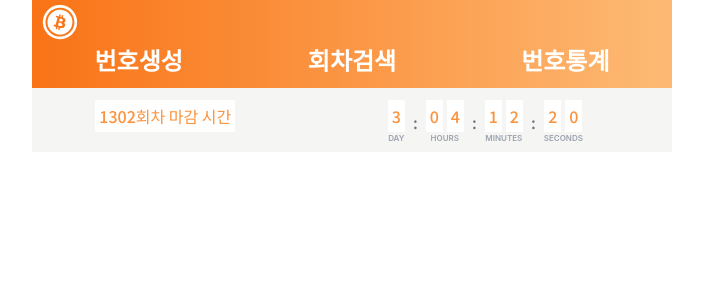
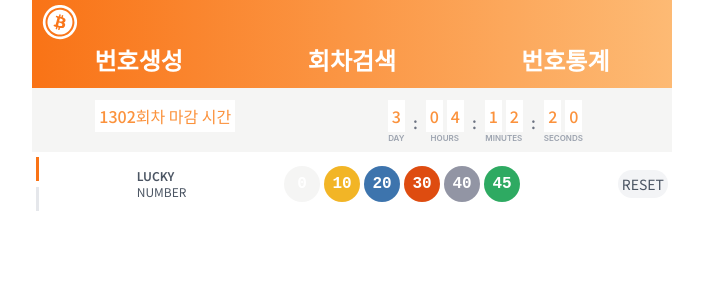
Before and after one commit to mulmer663/react_study_week3, a React (Create React App) app: page / in a window 1280 px wide. Shown: the top 300 px of the page, without its empty margins (288-991 px from the left). Built offline with nearby package versions, Linux system fonts and the light colour scheme; a web font is replaced by a local one.

Commit message:
LUCKY 넘버까지 완료

```diff
--- a/package.json
+++ b/package.json
@@ -10,6 +10,7 @@
     "@types/node": "^16.18.91",
     "@types/react": "^18.2.70",
     "@types/react-dom": "^18.2.22",
+    "clsx": "^2.1.0",
     "react": "^18.2.0",
     "react-dom": "^18.2.0",
     "react-scripts": "5.0.1",
--- /dev/null
+++ b/src/common/atom/Ball.tsx
@@ -0,0 +1,19 @@
+import React from 'react';
+import clsx from "clsx";
+
+const Ball = ({num}: { num: number }) => {
+    return (
+        <div className={clsx('size-9 rounded-full font-jamsil text-white text-base text-center font-bold content-center',
+            {
+                'text-stone-100 bg-stone-100 cursor-pointer hover:bg-stone-300 hover:text-stone-300': num <= 0,
+                'bg-[#f2b526] cursor-default': 1 <= num && num <= 10,
+                'bg-[#3d74ad] cursor-default': 11 <= num && num <= 20,
+                'bg-[#de4c10] cursor-default': 21 <= num && num <= 30,
+                'bg-[#9295A4] cursor-default': 31 <= num && num <= 40,
+                'bg-[#2eaa62] cursor-default': 41 <= num
+            })}>{num}
+        </div>
+    );
+};
+
+export default Ball;
--- /dev/null
+++ b/src/common/atom/Reset.tsx
@@ -0,0 +1,11 @@
+import React from 'react';
+
+const Reset = () => {
+    return (
+        <button className='p-1 mr-1 rounded-full font-noto-sans text-gray-600 text-center text-sm content-center bg-gray-100 hover:bg-gray-300'>
+            RESET
+        </button>
+    );
+};
+
+export default Reset;
--- /dev/null
+++ b/src/common/molecules/SixBalls.tsx
@@ -0,0 +1,13 @@
+import React from 'react';
+import Ball from "../atom/Ball";
+
+const SixBalls = ({numbers}: { numbers: number[] }) => {
+    return (
+        <div className='flex flex-row justify-between items-center gap-1'>
+            {numbers.map((num, index) =>
+                <Ball key={index} num={num}/>)}
+        </div>
+    );
+};
+
+export default SixBalls;
--- a/src/common/molecules/TimeTile.tsx
+++ b/src/common/molecules/TimeTile.tsx
@@ -1,7 +1,7 @@
 import React from 'react';
 import Tile from "../atom/Tile";
 import {formatTime} from "../utils/Utils";
-import GrayText from "../atom/GrayText";
+import GrayText from "../atom/GrayXxsText";
 
 /**
  * 시간과 인덱스 텍스트를 받아 만드는 시간 타일 분자 컴포넌트
--- a/src/component/body/Body.tsx
+++ b/src/component/body/Body.tsx
@@ -1,10 +1,12 @@
 import React from 'react';
 import TimerArea from "./timer/TimerArea";
+import LuckyLotto from "./luckylotto/LuckyLotto";
 
 const Body = () => {
     return (
         <div>
             <TimerArea/>
+            <LuckyLotto/>
         </div>
     );
 };
--- a/src/component/body/luckylotto/LuckyLotto.tsx
+++ b/src/component/body/luckylotto/LuckyLotto.tsx
@@ -1,12 +1,24 @@
 import React from 'react';
+import Reset from "../../../common/atom/Reset";
+import SixBalls from "../../../common/molecules/SixBalls";
 
 /**
  * 럭키 번호 추첨 컴포넌트
  */
 const LuckyLotto = () => {
+    const numbers: number[] = [0, 10, 20, 30, 40, 45]
     return (
-        <div className="h-16">
-
+        <div className="h-16 flex flex-row justify-between items-center">
+            <div className="h-5/6 flex flex-col justify-around gap-1.5 ml-1 hover:cursor-grab active:cursor-grabbing">
+                <div className='w-[3px] h-1/2 bg-orange-500'></div>
+                <div className='w-[3px] h-1/2 bg-gray-200'></div>
+            </div>
+            <div className='hover:cursor-grab active:cursor-grabbing'>
+                <p className='text-gray-600 font-noto-sans text-xs font-semibold'>LUCKY</p>
+                <p className='text-gray-600 font-noto-sans text-xs'>NUMBER</p>
+            </div>
+            <SixBalls numbers={numbers}/>
+            <Reset/>
         </div>
     );
 };
--- a/src/component/body/timer/Timer.tsx
+++ b/src/component/body/timer/Timer.tsx
@@ -2,7 +2,7 @@ import React, {useEffect, useState} from 'react';
 import {calcTimeLeft} from "../../../common/utils/Utils";
 import Tile from "../../../common/atom/Tile";
 import GrayTile from "../../../common/atom/GrayTile";
-import GrayText from "../../../common/atom/GrayText";
+import GrayText from "../../../common/atom/GrayXxsText";
 import TimeTile from "../../../common/molecules/TimeTile";
 
 /**
--- a/src/component/header/TopNav.tsx
+++ b/src/component/header/TopNav.tsx
@@ -9,7 +9,7 @@ const TopNav = () => {
     return (
         <div className="flex flex-row justify-around">
             {tabList.map((it, index) =>
-                <div key={index} className="font-gmarket font-bold text-xl sm:text-2xl text-white h-12 content-center hover:border-b-2 border-white">
+                <div key={index} className="font-gmarket font-bold text-xl sm:text-2xl text-white h-12 content-center hover:border-b-2 border-white cursor-pointer">
                     {it}</div>)}
         </div>
     );
```
Also changed, not shown: src/common/atom/GrayXxsText.tsx (renamed from src/common/atom/GrayText.tsx), 1 other file (tests, documents, lock files or other folders).
